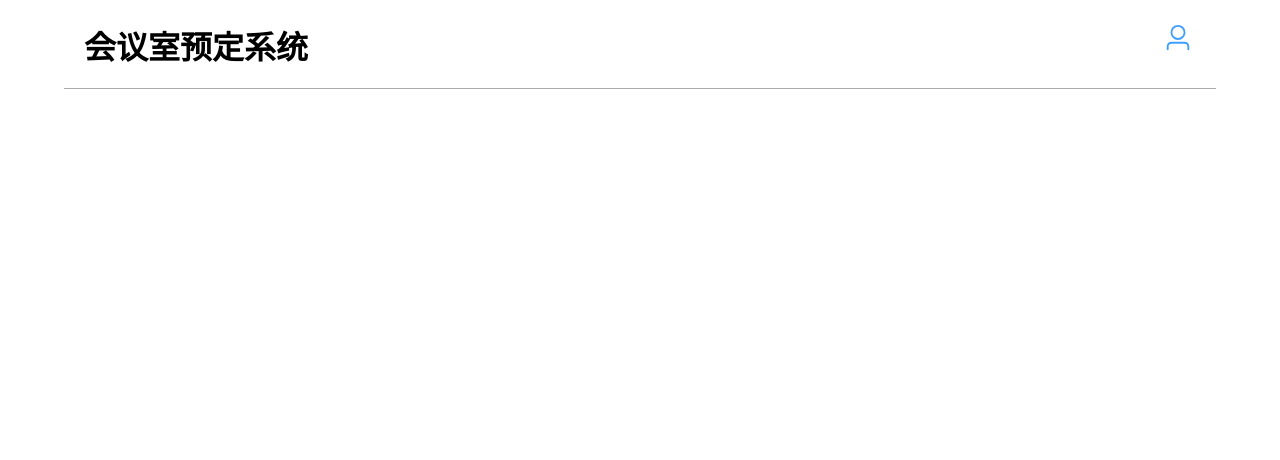
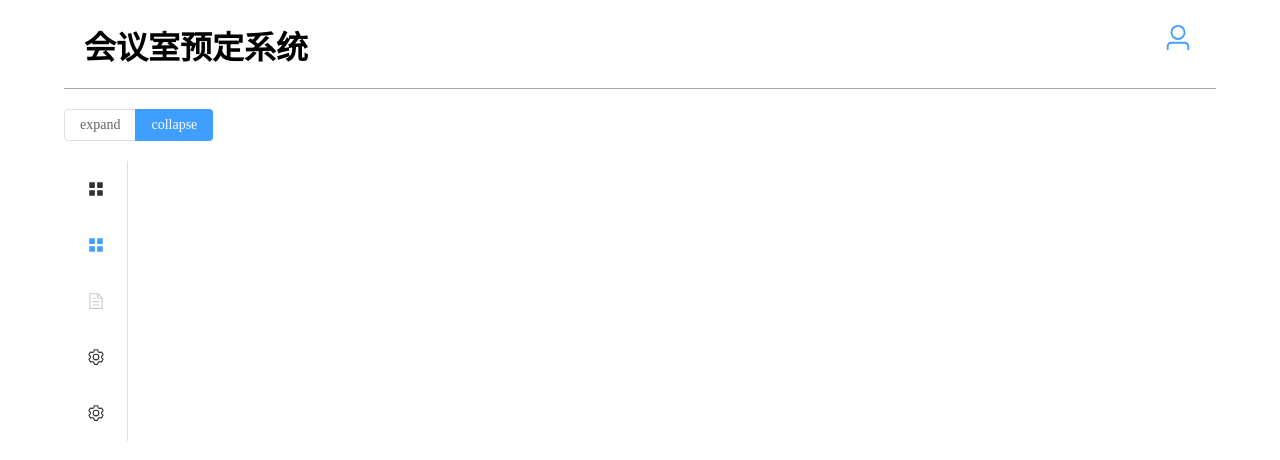
Before and after one commit to leanTim/meeting-room-booking-system-frontend, a Vue app: page / in a window 1280 px wide. Shown: the top 460 px of the page. Built offline with nearby package versions, Linux system fonts and the light colour scheme.

Commit message:
feat: 主页面初始化

```diff
--- /dev/null
+++ b/src/components/BookingManage.vue
@@ -0,0 +1,13 @@
+<template>
+    <div>
+        <h1>booking manage</h1>
+    </div>
+</template>
+
+<script setup lang="ts">
+
+</script>
+
+<style scoped>
+
+</style>
--- a/src/components/HeadPicUpload.vue
+++ b/src/components/HeadPicUpload.vue
@@ -1,6 +1,4 @@
 <template>
-    {{ headPic }}
-    {{ picUrl }}
     <div id="upload-component-container">
         <el-upload class="avatar-uploader" action="http://localhost:3001/user/upload"
             :show-file-list="false" :on-success="handleAvatarSuccess" :before-upload="beforeAvatarUpload">
@@ -36,7 +34,6 @@ const handleAvatarSuccess: UploadProps['onSuccess'] = (
     emit('update-pic', imageUrl.value)
 }
 const beforeAvatarUpload: UploadProps['beforeUpload'] = (rawFile) => {
-    // console.log(rawFile)
     if (rawFile.type !== 'image/png') {
         ElMessage.error('Avatar picture must be JPG format!')
         return false
--- /dev/null
+++ b/src/components/ManageMenu.vue
@@ -0,0 +1,59 @@
+<template>
+  <el-radio-group v-model="isCollapse" style="margin-bottom: 20px">
+    <el-radio-button :value="false">expand</el-radio-button>
+    <el-radio-button :value="true">collapse</el-radio-button>
+  </el-radio-group>
+  <el-menu
+    default-active="2"
+    class="el-menu-vertical-demo"
+    :collapse="isCollapse"
+    @open="handleOpen"
+    @close="handleClose"
+  >
+    <el-menu-item index="1">
+      <el-icon><icon-menu /></el-icon>
+      <template #title>个人信息</template>
+    </el-menu-item>
+    <el-menu-item index="2">
+      <el-icon><icon-menu /></el-icon>
+      <template #title>会议室管理</template>
+    </el-menu-item>
+    <el-menu-item index="3" disabled>
+      <el-icon><document /></el-icon>
+      <template #title>预定管理</template>
+    </el-menu-item>
+    <el-menu-item index="4">
+      <el-icon><setting /></el-icon>
+      <template #title>用户管理</template>
+    </el-menu-item>
+    <el-menu-item index="5">
+      <el-icon><setting /></el-icon>
+      <template #title>统计</template>
+    </el-menu-item>
+  </el-menu>
+</template>
+
+<script lang="ts" setup>
+import { ref } from 'vue'
+import {
+  Document,
+  Menu as IconMenu,
+  Location,
+  Setting,
+} from '@element-plus/icons-vue'
+
+const isCollapse = ref(true)
+const handleOpen = (key: string, keyPath: string[]) => {
+  console.log(key, keyPath)
+}
+const handleClose = (key: string, keyPath: string[]) => {
+  console.log(key, keyPath)
+}
+</script>
+
+<style>
+.el-menu-vertical-demo:not(.el-menu--collapse) {
+  width: 200px;
+  min-height: 400px;
+}
+</style>
--- /dev/null
+++ b/src/components/MeetingRoomManage.vue
@@ -0,0 +1,13 @@
+<template>
+    <div>
+        <h1>metting room manage</h1>
+    </div>
+</template>
+
+<script setup lang="ts">
+
+</script>
+
+<style scoped>
+
+</style>
--- /dev/null
+++ b/src/components/Statistics.vue
@@ -0,0 +1,13 @@
+<template>
+    <div>
+        <h1>statictic page</h1>
+    </div>
+</template>
+
+<script setup lang="ts">
+
+</script>
+
+<style scoped>
+
+</style>
--- /dev/null
+++ b/src/components/UserManage.vue
@@ -0,0 +1,13 @@
+<template>
+    <div>
+        <h1>user manage</h1>
+    </div>
+</template>
+
+<script setup lang="ts">
+
+</script>
+
+<style scoped>
+
+</style>
--- a/src/router/index.ts
+++ b/src/router/index.ts
@@ -5,6 +5,10 @@ import UpdatePassword from '@/views/UpdatePassword.vue'
 import Main from '@/views/Main.vue'
 import UpdateUserInfo from '@/components/UpdateUserInfo.vue'
 import Test from '@/components/Test.vue'
+import BookingManage from '@/components/BookingManage.vue'
+import MeetingRoomManage from '@/components/MeetingRoomManage.vue'
+import UserManage from '@/components/UserManage.vue'
+import Statistics from '@/components/Statistics.vue'
 
 const router = createRouter({
   history: createWebHistory(import.meta.env.BASE_URL),
@@ -14,13 +18,25 @@ const router = createRouter({
       component: Main,
       children: [
         {
+          path: 'update_info',
           name: 'updateInfo',
-          path: 'update_info',
           component: UpdateUserInfo
         },{
-          name: 'bbb',
-          path: 'bbb',
-          component: Test
+          path: 'booking_manage',
+          name: 'bookingManage',
+          component: BookingManage
+        },{
+          path: 'meeting_room_manage',
+          name: 'meetingRoomManage',
+          component: MeetingRoomManage
+        },{
+          path: 'user_manage',
+          name: 'userManage',
+          component: UserManage
+        },{
+          path: 'statistics',
+          name: 'statictics',
+          component: Statistics
         }
       ]
     },
--- a/src/views/Main.vue
+++ b/src/views/Main.vue
@@ -6,22 +6,35 @@
                 <el-icon size="30"><User /></el-icon>
             </router-link>
         </header>
-        <main>
-            <router-view></router-view>
-        </main>
+        <div class="main">
+            <el-row>
+                <el-col
+                    :span="6"
+                    class="menu"
+                >
+                    <ManageMenu />
+                </el-col>
+                <el-col
+                    :span="18"
+                    class="content"
+                >
+                    <router-view></router-view>
+                </el-col>
+            </el-row>
+        </div>
     </div>
 </template>
 
 <script setup lang="ts">
+import ManageMenu from '@/components/ManageMenu.vue';
 
+ManageMenu
 </script>
 
 <style scoped>
 #index-container{
     height: 100vh;
     width: 90vw;
-    display: flex;
-    flex-direction: column;
 }
 #index-container .header {
     box-sizing: content-box;
@@ -37,9 +50,11 @@
     margin: 0;
 }
 main {
-    height: calc(100% - 200px);
-    display: flex;
-    justify-content: center;
-    align-items: center;
+    width: 100%;
+    height: 100%;
+    padding: 20px 30px 20px 30px;
+}
+.el-col {
+    padding-top: 20px;
 }
 </style>
```
